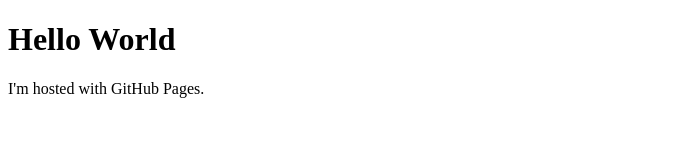
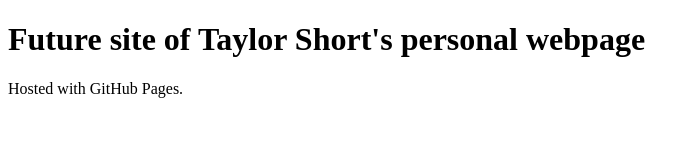
Before and after one commit to taylorshort/taylorshort.github.io, a plain HTML site: page index.html in a window 1280 px wide. Shown: the whole page, without its empty margins (0-700 px from the left). Drawn offline with Linux system fonts and the light colour scheme.

Commit message:
updated file

```diff
--- a/index.html
+++ b/index.html
@@ -1,7 +1,7 @@
 <!DOCTYPE html>
 <html>
 <body>
-<h1>Hello World</h1>
-<p>I'm hosted with GitHub Pages.</p>
+<h1>Future site of Taylor Short's personal webpage</h1>
+<p>Hosted with GitHub Pages.</p>
 </body>
 </html>
```
